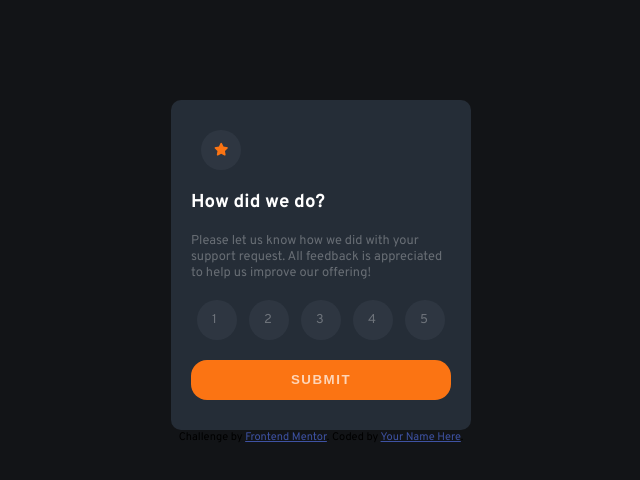
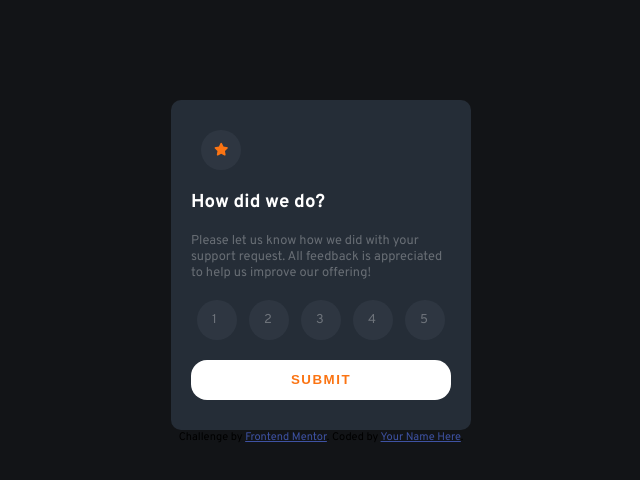
Before and after one commit to CeciliaL1/interactive-rating-component, a website built with Vite: page index.html in a window 1280 px wide. In both pictures the pointer is over the button "SUBMIT". Shown: the whole page, without its empty margins (319-959 px from the left). Built offline with nearby package versions, Linux system fonts and the light colour scheme.

Commit message:
:lipstick: change hover state on submit button

```diff
--- a/src/generateRating.js
+++ b/src/generateRating.js
@@ -40,7 +40,7 @@ export const generateRating = () => {
     submitRateBtn.textContent = 'submit'
 
     submitRateBtn.addEventListener('click', ()=>{
-        console.log('click')
+
     })
 
     starIconDiv.appendChild(starIcon)
--- a/src/styles/style.scss
+++ b/src/styles/style.scss
@@ -97,5 +97,10 @@ body {
     text-transform: uppercase;
     letter-spacing: 1.5px;
     font-weight: bold;
+
+    &:hover {
+      background-color: white;
+      color: rgb(251, 116, 19);
+    }
   }
 }
```
Also changed, not shown: src/styles/style.css.
